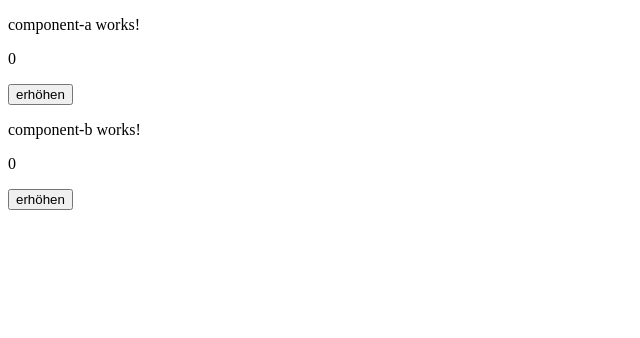
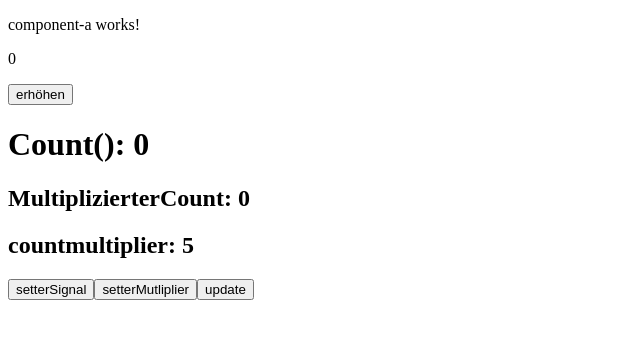
Before and after one commit to kristinastarovoit/service-test, an Angular app: page / in a window 1280 px wide. Shown: the top 338 px of the page, without its empty margins (0-640 px from the left). Built offline with nearby package versions, Linux system fonts and the light colour scheme.

Commit message:
docs: writable and computed signals

```diff
--- a/src/app/app.html
+++ b/src/app/app.html
@@ -1,3 +1,12 @@
 <app-component-a></app-component-a>
-<app-component-b></app-component-b>
+<!-- <app-component-b></app-component-b> -->
+<!-- schreibweise signals mit (), da sie wie eine funktion agieren -->
+<h1>Count(): {{count()}}</h1>
+<h2>MultiplizierterCount: {{computedCount()}}</h2>
+<h2>countmultiplier: {{countmultiplier()}}</h2>
+
+<button (click)="count.set(5)">setterSignal</button>
+<button (click)="countmultiplier.set(10)">setterMutliplier</button>
+<button (click)="signalUpdate()">update</button>
+
 <router-outlet />
--- a/src/app/app.ts
+++ b/src/app/app.ts
@@ -1,15 +1,28 @@
-import { Component, signal, inject } from '@angular/core';
+import { Component, signal, inject, computed } from '@angular/core';
 import { RouterOutlet } from '@angular/router';
 import { ComponentA } from './component-a/component-a';
-import { ComponentB } from './component-b/component-b';
+// import { ComponentB } from './component-b/component-b';
 
 
 @Component({
   selector: 'app-root',
-  imports: [RouterOutlet, ComponentA, ComponentB],
+  imports: [RouterOutlet, ComponentA,
+    // ComponentB
+  ],
   templateUrl: './app.html',
   styleUrl: './app.scss'
 })
 export class App {
   protected readonly title = signal('service-test');
+
+  // mit signal wird daraus eine funktion
+  count = signal(0)
+
+  countmultiplier = signal(5)
+
+  computedCount = computed(() => this.count() * this.countmultiplier())
+
+  signalUpdate() {
+    this.count.update(number => number + 1)
+  }
 }
```
